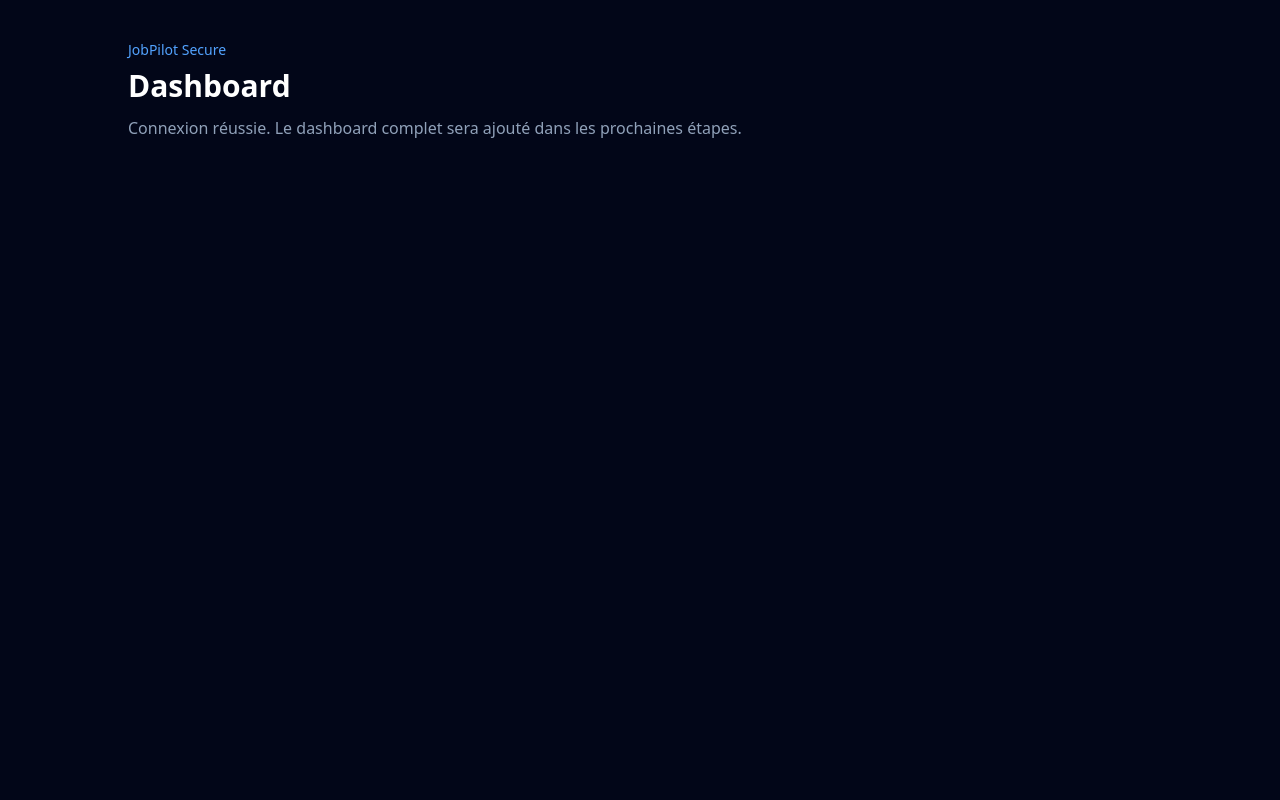
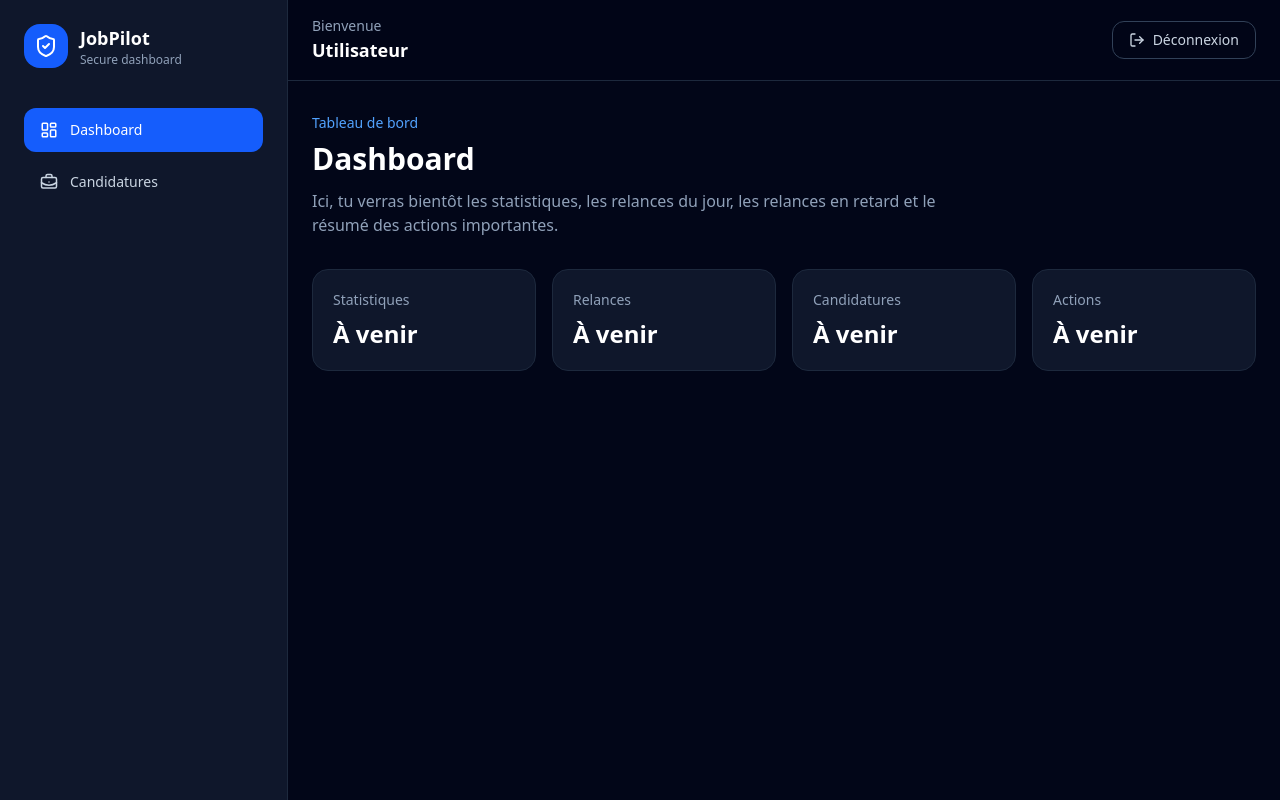
Before and after one commit to Houssein372021/jobpilot-secure, a React (Vite) app in the folder frontend/: page /dashboard in a window 1280 px wide. Built offline with nearby package versions, Linux system fonts and the light colour scheme; no server answers.

Commit message:
Créer le layout principal du dashboard

```diff
--- a/frontend/src/App.tsx
+++ b/frontend/src/App.tsx
@@ -1,6 +1,8 @@
 import { BrowserRouter, Navigate, Route, Routes } from "react-router-dom";
+import MainLayout from "./layouts/MainLayout";
 import LoginPage from "./pages/auth/LoginPage";
 import RegisterPage from "./pages/auth/RegisterPage";
+import ApplicationsPage from "./pages/applications/ApplicationsPage";
 import DashboardPage from "./pages/dashboard/DashboardPage";
 
 function App() {
@@ -8,9 +10,14 @@ function App() {
     <BrowserRouter>
       <Routes>
         <Route path="/" element={<Navigate to="/login" replace />} />
+
         <Route path="/login" element={<LoginPage />} />
         <Route path="/register" element={<RegisterPage />} />
-        <Route path="/dashboard" element={<DashboardPage />} />
+
+        <Route element={<MainLayout />}>
+          <Route path="/dashboard" element={<DashboardPage />} />
+          <Route path="/applications" element={<ApplicationsPage />} />
+        </Route>
       </Routes>
     </BrowserRouter>
   );
--- /dev/null
+++ b/frontend/src/layouts/MainLayout.tsx
@@ -0,0 +1,98 @@
+import { BriefcaseBusiness, LayoutDashboard, LogOut, ShieldCheck } from "lucide-react";
+import { NavLink, Outlet, useNavigate } from "react-router-dom";
+
+type StoredUser = {
+  firstName: string;
+  lastName: string;
+  email: string;
+};
+
+function getStoredUser(): StoredUser | null {
+  const storedUser = localStorage.getItem("user");
+
+  if (!storedUser) {
+    return null;
+  }
+
+  try {
+    return JSON.parse(storedUser) as StoredUser;
+  } catch {
+    return null;
+  }
+}
+
+function MainLayout() {
+  const navigate = useNavigate();
+  const user = getStoredUser();
+
+  function handleLogout() {
+    localStorage.removeItem("token");
+    localStorage.removeItem("user");
+    navigate("/login");
+  }
+
+  const linkClassName = ({ isActive }: { isActive: boolean }) =>
+    [
+      "flex items-center gap-3 rounded-xl px-4 py-3 text-sm font-medium transition",
+      isActive
+        ? "bg-blue-600 text-white"
+        : "text-slate-300 hover:bg-slate-800 hover:text-white",
+    ].join(" ");
+
+  return (
+    <div className="min-h-screen bg-slate-950 text-white">
+      <aside className="fixed inset-y-0 left-0 hidden w-72 border-r border-slate-800 bg-slate-900 p-6 lg:block">
+        <div className="flex items-center gap-3">
+          <div className="flex h-11 w-11 items-center justify-center rounded-2xl bg-blue-600">
+            <ShieldCheck size={24} />
+          </div>
+
+          <div>
+            <p className="text-lg font-bold">JobPilot</p>
+            <p className="text-xs text-slate-400">Secure dashboard</p>
+          </div>
+        </div>
+
+        <nav className="mt-10 space-y-2">
+          <NavLink to="/dashboard" className={linkClassName}>
+            <LayoutDashboard size={18} />
+            Dashboard
+          </NavLink>
+
+          <NavLink to="/applications" className={linkClassName}>
+            <BriefcaseBusiness size={18} />
+            Candidatures
+          </NavLink>
+        </nav>
+      </aside>
+
+      <div className="lg:pl-72">
+        <header className="sticky top-0 z-10 border-b border-slate-800 bg-slate-950/90 px-6 py-4 backdrop-blur">
+          <div className="flex items-center justify-between gap-4">
+            <div>
+              <p className="text-sm text-slate-400">Bienvenue</p>
+              <h1 className="text-lg font-semibold">
+                {user ? `${user.firstName} ${user.lastName}` : "Utilisateur"}
+              </h1>
+            </div>
+
+            <button
+              onClick={handleLogout}
+              className="flex items-center gap-2 rounded-xl border border-slate-700 px-4 py-2 text-sm text-slate-300 transition hover:border-red-500 hover:text-red-300"
+              type="button"
+            >
+              <LogOut size={16} />
+              Déconnexion
+            </button>
+          </div>
+        </header>
+
+        <main className="px-6 py-8">
+          <Outlet />
+        </main>
+      </div>
+    </div>
+  );
+}
+
+export default MainLayout;
--- /dev/null
+++ b/frontend/src/pages/applications/ApplicationsPage.tsx
@@ -0,0 +1,26 @@
+function ApplicationsPage() {
+  return (
+    <section>
+      <div>
+        <p className="text-sm font-medium text-blue-400">Candidatures</p>
+
+        <h1 className="mt-2 text-3xl font-bold">
+          Mes candidatures
+        </h1>
+
+        <p className="mt-3 max-w-2xl text-slate-400">
+          La liste complète des candidatures sera ajoutée dans les prochaines étapes.
+        </p>
+      </div>
+
+      <div className="mt-8 rounded-2xl border border-slate-800 bg-slate-900 p-6">
+        <p className="text-slate-300">
+          Page prête pour afficher la recherche, les filtres, la pagination,
+          le tri et les actions rapides.
+        </p>
+      </div>
+    </section>
+  );
+}
+
+export default ApplicationsPage;
--- a/frontend/src/pages/dashboard/DashboardPage.tsx
+++ b/frontend/src/pages/dashboard/DashboardPage.tsx
@@ -1,31 +1,41 @@
 function DashboardPage() {
-  const user = localStorage.getItem("user");
-  const parsedUser = user ? JSON.parse(user) : null;
-
   return (
-    <main className="min-h-screen bg-slate-950 px-6 py-10 text-white">
-      <section className="mx-auto max-w-5xl">
-        <p className="text-sm font-medium text-blue-400">JobPilot Secure</p>
+    <section>
+      <div>
+        <p className="text-sm font-medium text-blue-400">Tableau de bord</p>
 
         <h1 className="mt-2 text-3xl font-bold">
           Dashboard
         </h1>
 
-        <p className="mt-3 text-slate-400">
-          Connexion réussie. Le dashboard complet sera ajouté dans les prochaines étapes.
+        <p className="mt-3 max-w-2xl text-slate-400">
+          Ici, tu verras bientôt les statistiques, les relances du jour,
+          les relances en retard et le résumé des actions importantes.
         </p>
+      </div>
 
-        {parsedUser && (
-          <div className="mt-8 rounded-2xl border border-slate-800 bg-slate-900 p-6">
-            <p className="text-sm text-slate-400">Utilisateur connecté</p>
-            <p className="mt-2 font-semibold">
-              {parsedUser.firstName} {parsedUser.lastName}
-            </p>
-            <p className="text-sm text-slate-400">{parsedUser.email}</p>
-          </div>
-        )}
-      </section>
-    </main>
+      <div className="mt-8 grid gap-4 sm:grid-cols-2 lg:grid-cols-4">
+        <div className="rounded-2xl border border-slate-800 bg-slate-900 p-5">
+          <p className="text-sm text-slate-400">Statistiques</p>
+          <p className="mt-2 text-2xl font-bold">À venir</p>
+        </div>
+
+        <div className="rounded-2xl border border-slate-800 bg-slate-900 p-5">
+          <p className="text-sm text-slate-400">Relances</p>
+          <p className="mt-2 text-2xl font-bold">À venir</p>
+        </div>
+
+        <div className="rounded-2xl border border-slate-800 bg-slate-900 p-5">
+          <p className="text-sm text-slate-400">Candidatures</p>
+          <p className="mt-2 text-2xl font-bold">À venir</p>
+        </div>
+
+        <div className="rounded-2xl border border-slate-800 bg-slate-900 p-5">
+          <p className="text-sm text-slate-400">Actions</p>
+          <p className="mt-2 text-2xl font-bold">À venir</p>
+        </div>
+      </div>
+    </section>
   );
 }
 
```
